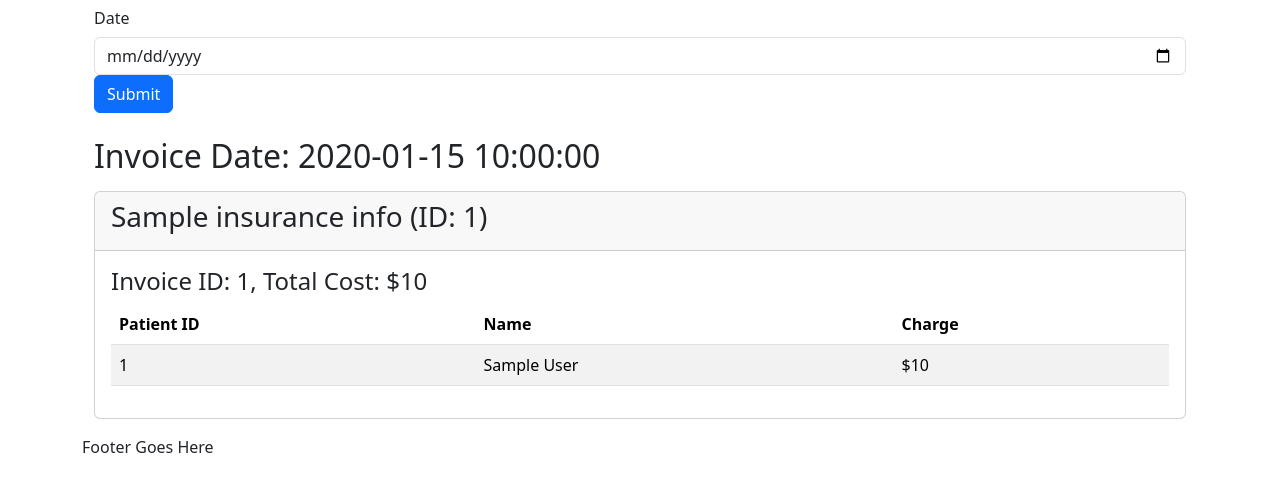
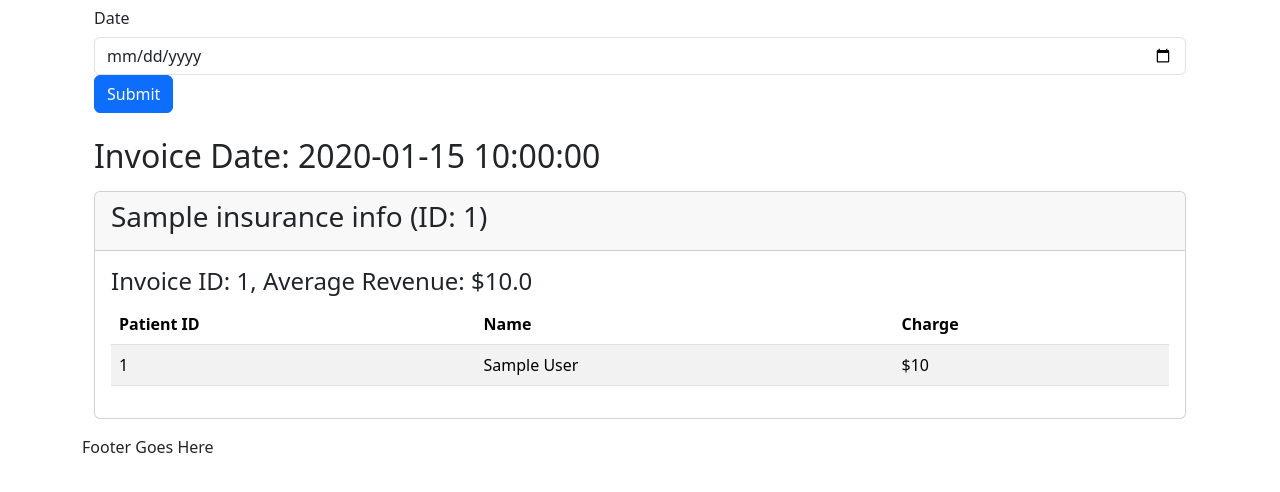
Before and after one commit to jgwentworth92/CS634_Final_Project_Application, a Flask app: template app/templates/daily_invoice_view.html in a window 1280 px wide. Shown: the part 169-661 px from the top of the page. Run offline with Flask 3, Linux system fonts and the light colour scheme; tables that the repository leaves empty hold one stand-in row (values such as "Sample post"); the template is opened without the code that fills it: values that come from a table or form of the project are taken from there, most other values are stand-ins (such as "Sample title", 1, 10 or a date in 2020); parts of the project's set-up code (start-up, migrations or seed data) failed here and were passed over; some libraries are stand-ins or nearby versions.

Commit message:
calc avg revenue now

```diff
--- a/app/templates/daily_invoice_view.html
+++ b/app/templates/daily_invoice_view.html
@@ -1,4 +1,3 @@
-<!-- daily_invoice_view.html -->
 {% extends "base.html" %}
 {% block content %}
 <div class="container mt-5">
@@ -28,7 +27,10 @@
             <div class="card-body">
                 {% for invoice_id, invoice_info in insurance_info['invoices'].items() %}
                 <div class="mb-2">
-                    <h4>Invoice ID: {{ invoice_id }}, Total Cost: ${{ invoice_info['invoice_total_cost'] | round(2) }}</h4>
+                    <!-- Calculate average revenue per invoice -->
+                    {% set total_patients = invoice_info['patient_details'] | length %}
+                    {% set average_cost = invoice_info['invoice_total_cost'] / total_patients if total_patients > 0 else 0 %}
+                    <h4>Invoice ID: {{ invoice_id }}, Average Revenue: ${{ average_cost | round(2) }}</h4>
                     <table class="table table-striped">
                         <thead>
                             <tr>
```
